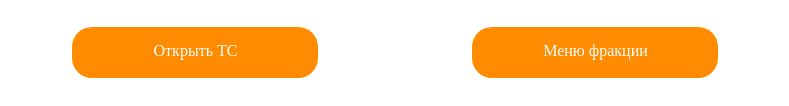
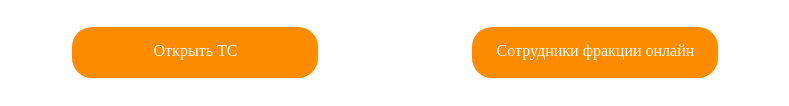
Before and after one commit to Vanya229/vzaim, a plain HTML site: page index.html in a window 1280 px wide. Shown: the part 502-608 px from the top of the page, without its empty margins (298-1087 px from the left). Drawn offline with nearby package versions, Linux system fonts and the light colour scheme.

Commit message:
Update index.html

```diff
--- a/index.html
+++ b/index.html
@@ -7,7 +7,7 @@
         <div class="button" onclick="ButtonSelect(0);"><a>Личное меню</a></div>
         <div class="button" onclick="ButtonSelect(1);" style="margin-left: 200px;"><a>Меню дома</a></div>
         <div class="button" onclick="ButtonSelect(2);"  style="margin-left: 240px;"><a>Меню бизнеса</a></div>
-        <div class="button" onclick="ButtonSelect(3);"  style="margin-left: 200px;"><a>Меню фракции</a></div>
+        <div class="button" onclick="ButtonSelect(3);"  style="margin-left: 200px;"><a>Сотрудники фракции онлайн</a></div>
         <div class="button" onclick="ButtonSelect(4);"><a>Закрыть</a></div>
         <div class="button" onclick="ButtonSelect(5);"  style="margin-top:-132px; margin-left: -200px;"><a>Открыть ТС</a></div>
         <div class="button" onclick="ButtonSelect(6);"  style="margin-top:-132px; margin-left: -240px;"><a>Репорт</a></div>
```
